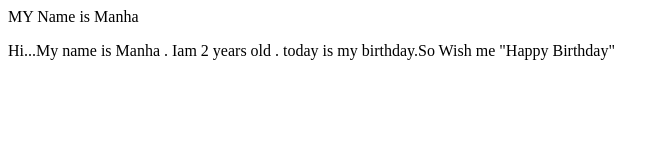
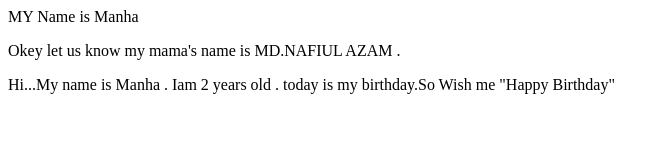
Before and after one commit to Nafiul-Azam/first-project, a plain HTML site: page index.html in a window 1280 px wide. Shown: the whole page, without its empty margins (0-669 px from the left). Drawn offline with Linux system fonts and the light colour scheme.

Commit message:
Update index.html

```diff
--- a/index.html
+++ b/index.html
@@ -8,6 +8,7 @@
 </head>
 <body>
     MY Name is Manha
+    <p>Okey let us know my mama's name is MD.NAFIUL AZAM .</p>
     <p>Hi...My name is Manha . Iam 2 years old . today is my birthday.So Wish me "Happy Birthday"</p>
 </body>
 </html>
```
